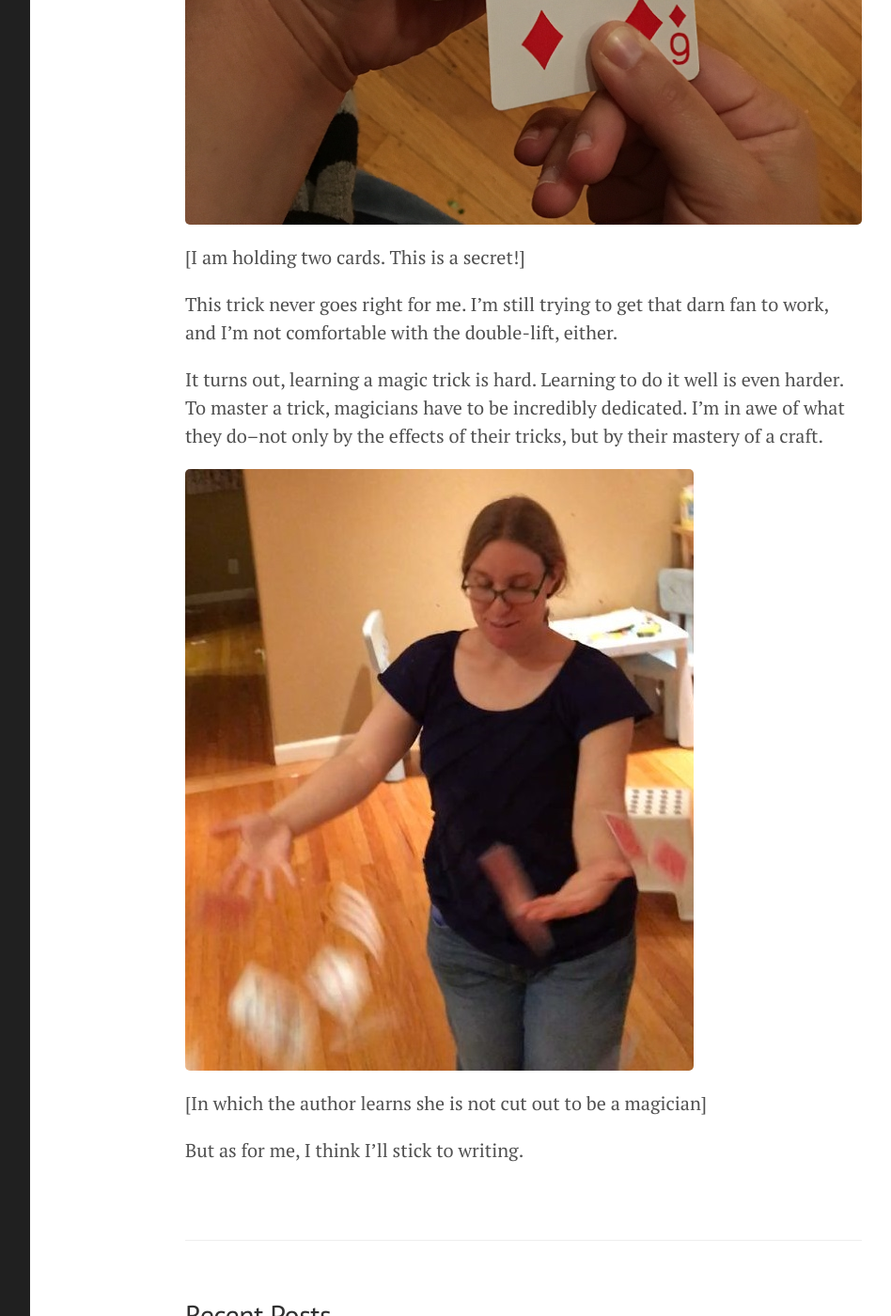
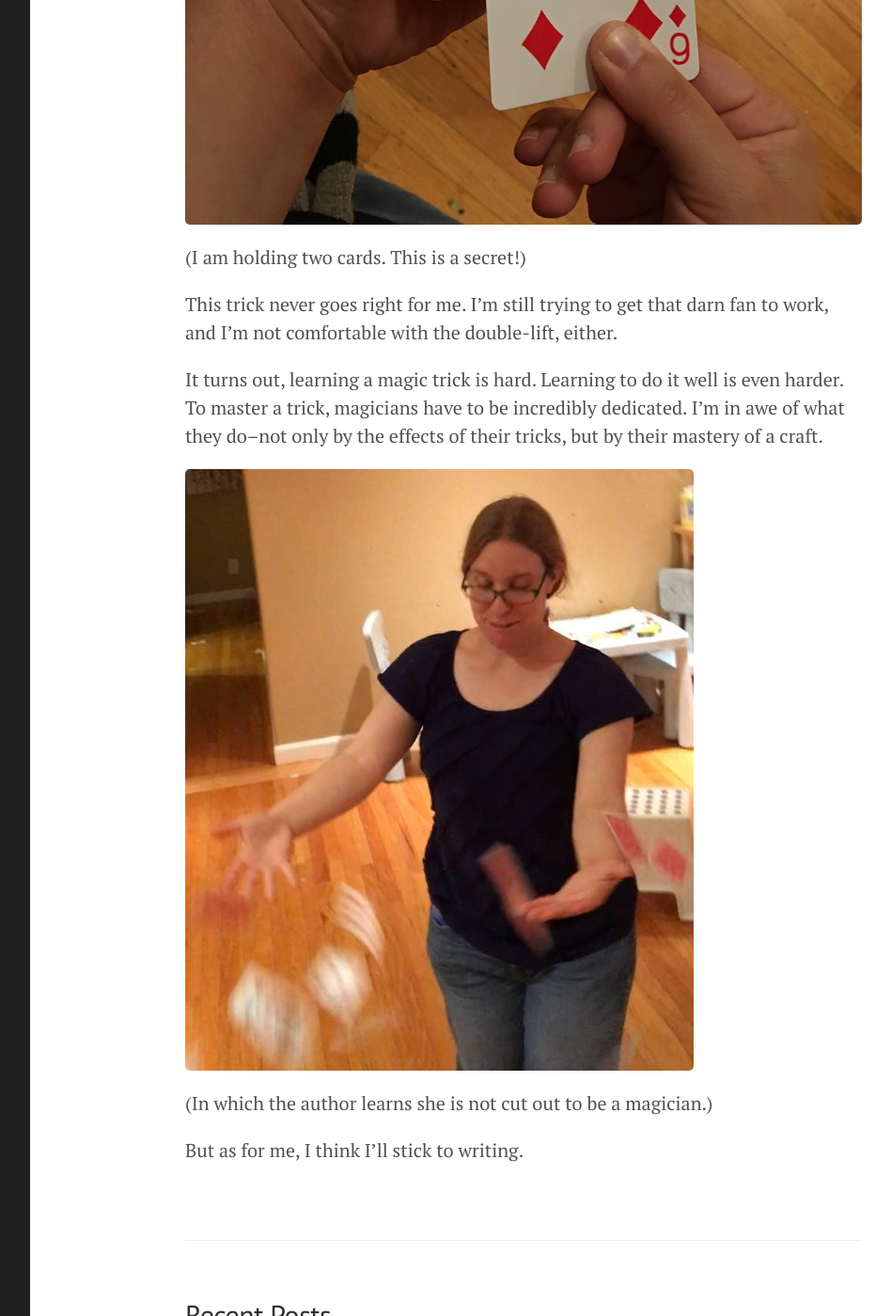
Before and after one commit to BethGoder/BethGoder.github.io, a Jekyll site: the page built from _posts/2017-04-21-EggplantCannon.markdown, in a window 1280 px wide and 1400 px high, scrolled down 3291 px. Shown: the whole window at 94% size, without its empty margins (198-1146 px from the left). Built offline with Jekyll 4.4.1, drawn with Linux system fonts in a browser that asks for light colours; some of the changed text lies outside the part shown.

```diff
--- a/_posts/2017-04-21-EggplantCannon.markdown
+++ b/_posts/2017-04-21-EggplantCannon.markdown
@@ -19,7 +19,7 @@ For this trick, you need to know two moves: the fan and the double-lift.
 
 ![The fan. Pick a card, any card.](/images/fan.png)
 
-[The fan. Pick a card, any card.]
+(The fan. Pick a card, any card.)
 
 I practiced the fan for hours, and I still can't get it right. I go too slowly or quickly, the cards clump up, and I can never get a satisfying grip. The first time I asked someone to draw a card, the whole deck went spinning out of my hand.
 
@@ -27,13 +27,13 @@ I'd like to blame my tiny hands, but I imagine the real problem is my lack of pr
 
 ![My hands are the tiny ones.](/images/tinyhands.png)
 
-[My hands are the tiny ones.]
+(My hands are the tiny ones.)
 
 The next move is the double-lift. Surprisingly, I found the lift easier than the fan, although I can only manage a satisfactory lift one out of every ten times.
 
 ![I am holding two cards. This is a secret!](/images/doublelift.png)
 
-[I am holding two cards. This is a secret!]
+(I am holding two cards. This is a secret!)
 
 This trick never goes right for me. I'm still trying to get that darn fan to work, and I'm not comfortable with the double-lift, either.
 
@@ -41,6 +41,6 @@ It turns out, learning a magic trick is hard. Learning to do it well is even har
 
 ![In which the author learns she is not cut out to be a magician.](/images/droppingcards.png)
 
-[In which the author learns she is not cut out to be a magician]
+(In which the author learns she is not cut out to be a magician.)
 
 But as for me, I think I'll stick to writing.
```
